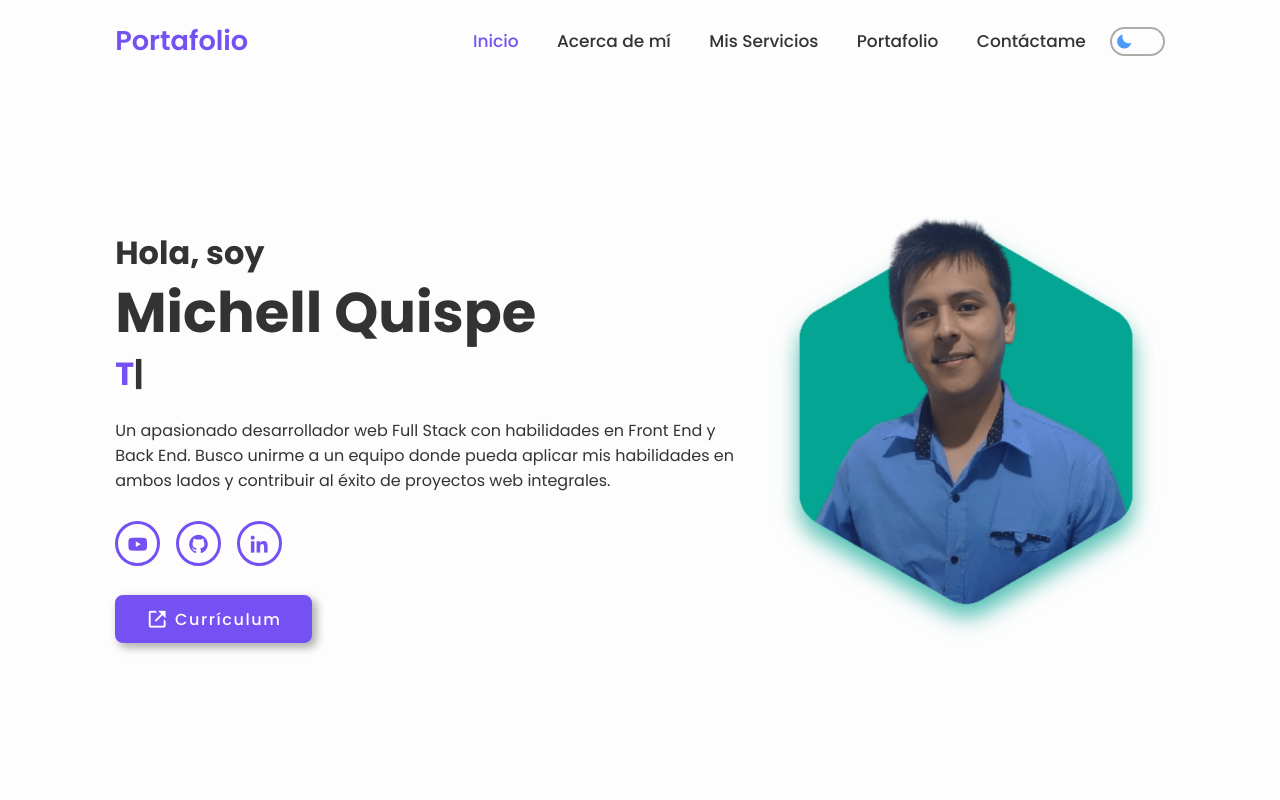
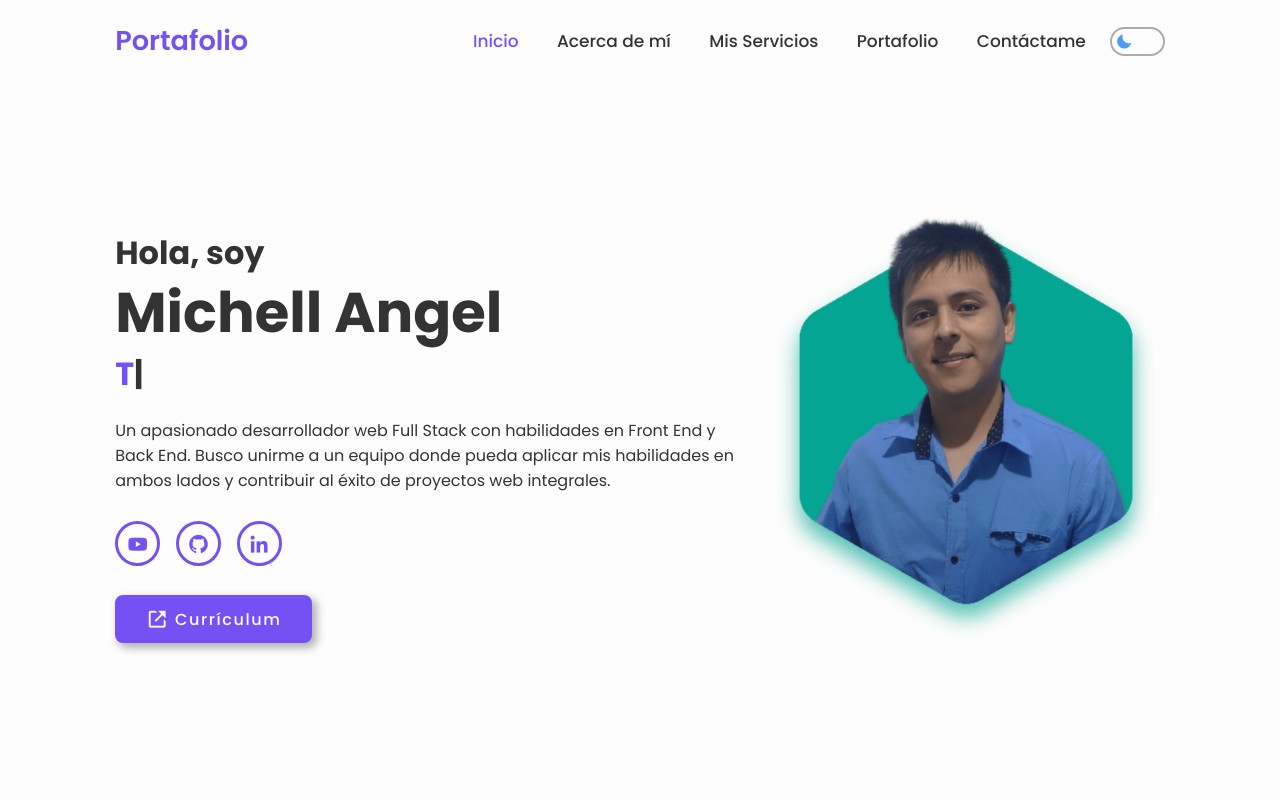
Before and after one commit to Michell2022/portafolio2023, an Angular app: page / in a window 1280 px wide. Shown: the top 800 px of the page. Built offline with nearby package versions, Linux system fonts and the light colour scheme.

Commit message:
reemplazando mi apellido

```diff
--- a/src/app/pages/home/home.component.html
+++ b/src/app/pages/home/home.component.html
@@ -1,7 +1,7 @@
 <section class="home" id="inicio">
     <div class="home-content">
         <h3>Hola, soy</h3>
-        <h1>Michell Quispe</h1>
+        <h1>Michell Angel</h1>
         <h3><span class="multiple-texto"></span></h3>
         <p>Un apasionado desarrollador web Full Stack con habilidades en Front End y Back End. Busco unirme a un equipo
             donde pueda aplicar mis habilidades en ambos lados y contribuir al éxito de proyectos web integrales.
```
